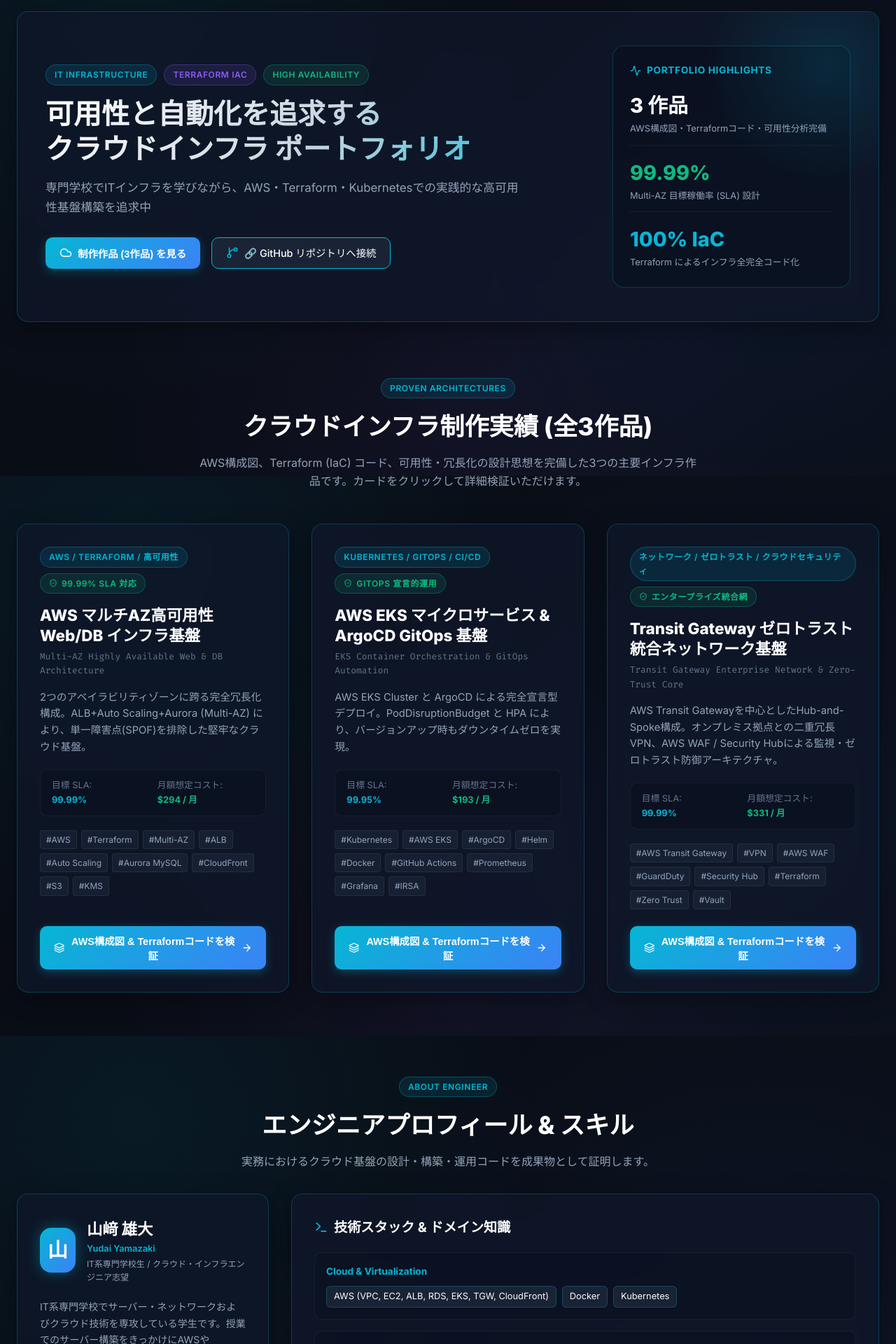
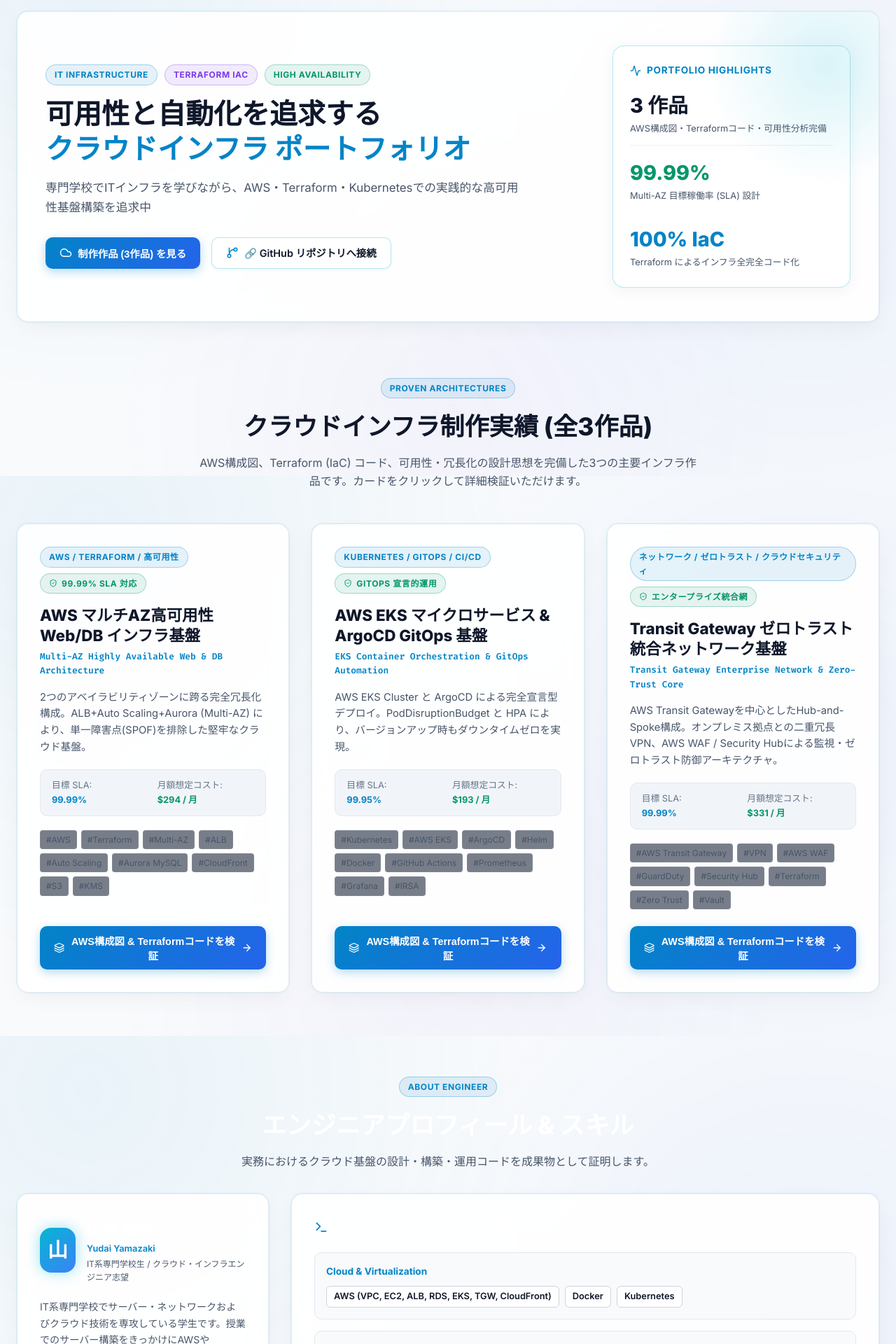
Before and after one commit to siw24010038-ui/infra-portfolio, a React (Vite) app: page / in a window 1280 px wide. Shown: the part 120-2040 px from the top of the page at 70% size. Built offline with nearby package versions, Linux system fonts and the light colour scheme.

Commit message:
style: convert UI design theme to clean bright white background

```diff
--- a/src/App.jsx
+++ b/src/App.jsx
@@ -41,7 +41,7 @@
         }}>
           <div style={{ textAlign: 'center', maxWidth: '720px', margin: '0 auto 48px' }}>
             <div className="cyber-badge" style={{ marginBottom: '12px' }}>PROVEN ARCHITECTURES</div>
-            <h2 style={{ fontSize: '2.2rem', fontWeight: 800, color: '#fff', marginBottom: '12px' }}>
+            <h2 style={{ fontSize: '2.2rem', fontWeight: 800, color: '#0f172a', marginBottom: '12px' }}>
               クラウドインフラ制作実績 (全3作品)
             </h2>
             <p style={{ color: 'var(--text-muted)', fontSize: '1rem', lineHeight: 1.6 }}>
@@ -78,8 +78,8 @@
 
       {/* Footer */}
       <footer style={{
-        background: '#050914',
-        borderTop: '1px solid rgba(6, 182, 212, 0.15)',
+        background: '#ffffff',
+        borderTop: '1px solid rgba(226, 232, 240, 0.8)',
         padding: '32px 24px',
         fontSize: '0.85rem',
         color: 'var(--text-dim)'
@@ -94,7 +94,7 @@
           gap: '16px'
         }}>
           <div>
-            <strong style={{ color: '#fff' }}>山﨑 雄大 (Yudai Yamazaki)</strong> - Cloud & Infrastructure Engineer Portfolio
+            <strong style={{ color: '#0f172a' }}>山﨑 雄大 (Yudai Yamazaki)</strong> - Cloud & Infrastructure Engineer Portfolio
           </div>
 
           <div style={{ display: 'flex', alignItems: 'center', gap: '16px' }}>
@@ -102,16 +102,17 @@
             <button
               onClick={scrollToTop}
               style={{
-                background: 'rgba(30, 41, 59, 0.8)',
-                border: '1px solid var(--border-cyan)',
-                color: 'var(--text-muted)',
+                background: '#f1f5f9',
+                border: '1px solid #cbd5e1',
+                color: 'var(--text-main)',
                 borderRadius: '8px',
                 padding: '6px 12px',
                 cursor: 'pointer',
                 display: 'flex',
                 alignItems: 'center',
                 gap: '6px',
-                fontSize: '0.75rem'
+                fontSize: '0.75rem',
+                fontWeight: 600
               }}
             >
               <ArrowUp size={14} /> ページトップへ
--- a/src/components/Header.jsx
+++ b/src/components/Header.jsx
@@ -7,9 +7,9 @@
       position: 'sticky',
       top: 0,
       zIndex: 100,
-      background: 'rgba(9, 13, 22, 0.85)',
+      background: 'rgba(255, 255, 255, 0.9)',
       backdropFilter: 'blur(12px)',
-      borderBottom: '1px solid rgba(6, 182, 212, 0.2)',
+      borderBottom: '1px solid rgba(226, 232, 240, 0.8)',
       padding: '14px 28px'
     }}>
       <div style={{
--- a/src/components/HeroSection.jsx
+++ b/src/components/HeroSection.jsx
@@ -34,12 +34,10 @@
               fontWeight: 800,
               lineHeight: 1.25,
               marginBottom: '16px',
-              background: 'linear-gradient(135deg, #ffffff 0%, #cbd5e1 50%, #06b6d4 100%)',
-              WebkitBackgroundClip: 'text',
-              WebkitTextFillColor: 'transparent'
+              color: '#0f172a'
             }}>
               可用性と自動化を追求する<br />
-              クラウドインフラ ポートフォリオ
+              <span style={{ color: 'var(--cyan-primary)' }}>クラウドインフラ ポートフォリオ</span>
             </h1>
 
             <p style={{ color: 'var(--text-muted)', fontSize: '1.05rem', lineHeight: 1.7, marginBottom: '28px', maxWidth: '680px' }}>
@@ -55,7 +53,7 @@
                 target="_blank"
                 rel="noopener noreferrer"
                 className="btn-secondary"
-                style={{ textDecoration: 'none', color: '#fff', borderColor: 'var(--cyan-primary)' }}
+                style={{ textDecoration: 'none', color: 'var(--text-main)', borderColor: 'var(--border-cyan)' }}
               >
                 <GitBranch size={18} color="var(--cyan-primary)" /> 🔗 GitHub リポジトリへ接続
               </a>
@@ -64,10 +62,11 @@
 
           {/* Quick Metrics Card */}
           <div style={{
-            background: 'rgba(11, 17, 32, 0.8)',
+            background: '#ffffff',
             border: '1px solid var(--border-cyan)',
             borderRadius: '16px',
             padding: '24px',
+            boxShadow: '0 4px 20px rgba(0,0,0,0.05)',
             display: 'flex',
             flexDirection: 'column',
             gap: '16px'
@@ -76,8 +75,8 @@
               <Activity size={16} /> PORTFOLIO HIGHLIGHTS
             </div>
 
-            <div style={{ borderBottom: '1px solid rgba(255,255,255,0.06)', paddingBottom: '12px' }}>
-              <div style={{ fontSize: '1.8rem', fontWeight: 800, color: '#fff' }}>3 作品</div>
+            <div style={{ borderBottom: '1px solid rgba(0,0,0,0.06)', paddingBottom: '12px' }}>
+              <div style={{ fontSize: '1.8rem', fontWeight: 800, color: '#0f172a' }}>3 作品</div>
               <div style={{ fontSize: '0.8rem', color: 'var(--text-muted)' }}>AWS構成図・Terraformコード・可用性分析完備</div>
             </div>
 
--- a/src/components/ProjectCard.jsx
+++ b/src/components/ProjectCard.jsx
@@ -22,10 +22,10 @@
         </div>
 
         {/* Project Title */}
-        <h3 style={{ fontSize: '1.4rem', fontWeight: 800, color: '#fff', marginBottom: '6px', lineHeight: 1.3 }}>
+        <h3 style={{ fontSize: '1.4rem', fontWeight: 800, color: '#0f172a', marginBottom: '6px', lineHeight: 1.3 }}>
           {project.title}
         </h3>
-        <div style={{ fontSize: '0.8rem', color: 'var(--text-dim)', marginBottom: '16px', fontFamily: 'var(--font-mono)' }}>
+        <div style={{ fontSize: '0.8rem', color: 'var(--cyan-primary)', marginBottom: '16px', fontFamily: 'var(--font-mono)', fontWeight: 600 }}>
           {project.englishTitle}
         </div>
 
@@ -36,8 +36,8 @@
 
         {/* Highlights Row */}
         <div style={{
-          background: 'rgba(11, 17, 32, 0.7)',
-          border: '1px solid rgba(255,255,255,0.06)',
+          background: '#f1f5f9',
+          border: '1px solid #e2e8f0',
           borderRadius: '10px',
           padding: '12px 16px',
           display: 'grid',
--- a/src/components/SkillsSection.jsx
+++ b/src/components/SkillsSection.jsx
@@ -81,8 +81,8 @@
             <div style={{ display: 'flex', flexDirection: 'column', gap: '16px' }}>
               {engineerProfile.skills.map((group) => (
                 <div key={group.category} style={{
-                  background: 'rgba(11, 17, 32, 0.6)',
-                  border: '1px solid rgba(255,255,255,0.06)',
+                  background: '#f8fafc',
+                  border: '1px solid #e2e8f0',
                   borderRadius: '10px',
                   padding: '16px'
                 }}>
@@ -92,12 +92,13 @@
                   <div style={{ display: 'flex', flexWrap: 'wrap', gap: '8px' }}>
                     {group.items.map((skill) => (
                       <span key={skill} style={{
-                        background: 'rgba(30, 41, 59, 0.8)',
-                        color: '#f8fafc',
+                        background: '#ffffff',
+                        color: '#0f172a',
                         fontSize: '0.8rem',
+                        fontWeight: 600,
                         padding: '4px 10px',
                         borderRadius: '6px',
-                        border: '1px solid var(--border-cyan)'
+                        border: '1px solid #cbd5e1'
                       }}>
                         {skill}
                       </span>
@@ -110,13 +111,13 @@
 
           {/* Design Principles */}
           <div className="glass-card" style={{ padding: '32px' }}>
-            <h3 style={{ fontSize: '1.2rem', fontWeight: 700, color: '#fff', marginBottom: '16px', display: 'flex', alignItems: 'center', gap: '8px' }}>
+            <h3 style={{ fontSize: '1.2rem', fontWeight: 700, color: '#0f172a', marginBottom: '16px', display: 'flex', alignItems: 'center', gap: '8px' }}>
               <Shield size={20} color="var(--emerald-success)" />
               インフラ設計の基本方針 (Core Principles)
             </h3>
 
             <div style={{ display: 'grid', gridTemplateColumns: 'repeat(auto-fit, minmax(240px, 1fr))', gap: '16px' }}>
-              <div style={{ background: '#0b1120', padding: '16px', borderRadius: '10px', border: '1px solid rgba(255,255,255,0.06)' }}>
+              <div style={{ background: '#f8fafc', padding: '16px', borderRadius: '10px', border: '1px solid #e2e8f0' }}>
                 <div style={{ fontWeight: 700, color: 'var(--cyan-primary)', fontSize: '0.9rem', marginBottom: '6px' }}>
                   1. SPOF排除とMulti-AZ冗長化
                 </div>
@@ -125,7 +126,7 @@
                 </div>
               </div>
 
-              <div style={{ background: '#0b1120', padding: '16px', borderRadius: '10px', border: '1px solid rgba(255,255,255,0.06)' }}>
+              <div style={{ background: '#f8fafc', padding: '16px', borderRadius: '10px', border: '1px solid #e2e8f0' }}>
                 <div style={{ fontWeight: 700, color: 'var(--emerald-success)', fontSize: '0.9rem', marginBottom: '6px' }}>
                   2. 100% Terraform (IaC) コード化
                 </div>
--- a/src/index.css
+++ b/src/index.css
@@ -1,21 +1,21 @@
 @import url('https://fonts.googleapis.com/css2?family=Fira+Code:wght@400;500;600&family=Inter:wght@300;400;500;600;700;800&display=swap');
 
 :root {
-  --bg-dark: #090d16;
-  --bg-card: rgba(15, 23, 42, 0.75);
-  --bg-card-hover: rgba(30, 41, 59, 0.85);
-  --border-cyan: rgba(6, 182, 212, 0.25);
-  --border-cyan-bright: rgba(6, 182, 212, 0.6);
-  --cyan-primary: #06b6d4;
-  --cyan-glow: rgba(6, 182, 212, 0.4);
-  --blue-accent: #3b82f6;
-  --emerald-success: #10b981;
-  --purple-accent: #8b5cf6;
-  --amber-warning: #f59e0b;
-  --text-main: #f8fafc;
-  --text-muted: #94a3b8;
+  --bg-light: #f8fafc;
+  --bg-card: rgba(255, 255, 255, 0.9);
+  --bg-card-hover: #ffffff;
+  --border-cyan: rgba(6, 182, 212, 0.3);
+  --border-cyan-bright: #06b6d4;
+  --cyan-primary: #0284c7;
+  --cyan-glow: rgba(2, 132, 199, 0.25);
+  --blue-accent: #2563eb;
+  --emerald-success: #059669;
+  --purple-accent: #7c3aed;
+  --amber-warning: #d97706;
+  --text-main: #0f172a;
+  --text-muted: #475569;
   --text-dim: #64748b;
-  --code-bg: #0b1120;
+  --code-bg: #0f172a;
   --font-sans: 'Inter', system-ui, -apple-system, sans-serif;
   --font-mono: 'Fira Code', monospace;
 }
@@ -27,16 +27,16 @@
 }
 
 body {
-  background-color: var(--bg-dark);
+  background-color: var(--bg-light);
   color: var(--text-main);
   font-family: var(--font-sans);
   min-height: 100vh;
   line-height: 1.6;
   overflow-x: hidden;
   background-image:
-    radial-gradient(circle at 15% 15%, rgba(6, 182, 212, 0.08) 0%, transparent 45%),
-    radial-gradient(circle at 85% 60%, rgba(59, 130, 246, 0.08) 0%, transparent 50%),
-    radial-gradient(circle at 50% 90%, rgba(139, 92, 246, 0.06) 0%, transparent 50%);
+    radial-gradient(circle at 10% 10%, rgba(2, 132, 199, 0.06) 0%, transparent 45%),
+    radial-gradient(circle at 90% 50%, rgba(37, 99, 235, 0.06) 0%, transparent 50%),
+    radial-gradient(circle at 50% 90%, rgba(124, 58, 237, 0.04) 0%, transparent 50%);
   background-attachment: fixed;
 }
 
@@ -46,31 +46,31 @@
   height: 8px;
 }
 ::-webkit-scrollbar-track {
-  background: var(--bg-dark);
+  background: var(--bg-light);
 }
 ::-webkit-scrollbar-thumb {
-  background: #1e293b;
+  background: #cbd5e1;
   border-radius: 4px;
-  border: 1px solid var(--border-cyan);
 }
 ::-webkit-scrollbar-thumb:hover {
   background: var(--cyan-primary);
 }
 
-/* Glassmorphism Card Style */
+/* Glassmorphism Card Style (Bright Mode) */
 .glass-card {
   background: var(--bg-card);
   backdrop-filter: blur(12px);
   -webkit-backdrop-filter: blur(12px);
-  border: 1px solid var(--border-cyan);
+  border: 1px solid rgba(226, 232, 240, 0.9);
   border-radius: 16px;
-  box-shadow: 0 8px 32px 0 rgba(0, 0, 0, 0.37);
+  box-shadow: 0 10px 30px -5px rgba(15, 23, 42, 0.05), 0 0 0 1px rgba(6, 182, 212, 0.1);
   transition: all 0.3s cubic-bezier(0.4, 0, 0.2, 1);
 }
 
 .glass-card:hover {
+  background: var(--bg-card-hover);
   border-color: var(--border-cyan-bright);
-  box-shadow: 0 12px 40px 0 rgba(6, 182, 212, 0.15);
+  box-shadow: 0 16px 40px -10px rgba(2, 132, 199, 0.15), 0 0 0 1px var(--border-cyan-bright);
   transform: translateY(-3px);
 }
 
@@ -82,7 +82,7 @@
   box-shadow: 0 0 20px var(--cyan-glow);
 }
 
-/* Cyber Badge */
+/* Cyber Badge (Bright Mode) */
 .cyber-badge {
   display: inline-flex;
   align-items: center;
@@ -90,24 +90,24 @@
   padding: 4px 12px;
   border-radius: 9999px;
   font-size: 0.75rem;
-  font-weight: 600;
+  font-weight: 700;
   text-transform: uppercase;
   letter-spacing: 0.05em;
-  background: rgba(6, 182, 212, 0.12);
+  background: rgba(2, 132, 199, 0.1);
   color: var(--cyan-primary);
-  border: 1px solid rgba(6, 182, 212, 0.3);
+  border: 1px solid rgba(2, 132, 199, 0.3);
 }
 
 .cyber-badge.green {
-  background: rgba(16, 185, 129, 0.12);
+  background: rgba(5, 150, 105, 0.1);
   color: var(--emerald-success);
-  border-color: rgba(16, 185, 129, 0.3);
+  border-color: rgba(5, 150, 105, 0.3);
 }
 
 .cyber-badge.purple {
-  background: rgba(139, 92, 246, 0.12);
+  background: rgba(124, 58, 237, 0.1);
   color: var(--purple-accent);
-  border-color: rgba(139, 92, 246, 0.3);
+  border-color: rgba(124, 58, 237, 0.3);
 }
 
 /* Animated Pulse Dot */
@@ -116,22 +116,22 @@
   height: 8px;
   border-radius: 50%;
   background-color: var(--emerald-success);
-  box-shadow: 0 0 0 0 rgba(16, 185, 129, 0.7);
+  box-shadow: 0 0 0 0 rgba(5, 150, 105, 0.7);
   animation: pulse 2s infinite;
 }
 
 @keyframes pulse {
   0% {
     transform: scale(0.95);
-    box-shadow: 0 0 0 0 rgba(16, 185, 129, 0.7);
+    box-shadow: 0 0 0 0 rgba(5, 150, 105, 0.7);
   }
   70% {
     transform: scale(1);
-    box-shadow: 0 0 0 8px rgba(16, 185, 129, 0);
+    box-shadow: 0 0 0 8px rgba(5, 150, 105, 0);
   }
   100% {
     transform: scale(0.95);
-    box-shadow: 0 0 0 0 rgba(16, 185, 129, 0);
+    box-shadow: 0 0 0 0 rgba(5, 150, 105, 0);
   }
 }
 
@@ -150,9 +150,9 @@
   animation: flowLine 1.5s linear infinite;
 }
 
-/* Button Styles */
+/* Button Styles (Bright Mode) */
 .btn-primary {
-  background: linear-gradient(135deg, #06b6d4 0%, #3b82f6 100%);
+  background: linear-gradient(135deg, #0284c7 0%, #2563eb 100%);
   color: #fff;
   border: none;
   padding: 10px 20px;
@@ -164,32 +164,33 @@
   align-items: center;
   gap: 8px;
   transition: all 0.2s ease;
-  box-shadow: 0 4px 14px rgba(6, 182, 212, 0.3);
+  box-shadow: 0 4px 14px rgba(2, 132, 199, 0.3);
 }
 .btn-primary:hover {
   transform: translateY(-2px);
-  box-shadow: 0 6px 20px rgba(6, 182, 212, 0.5);
-  filter: brightness(1.1);
+  box-shadow: 0 6px 20px rgba(2, 132, 199, 0.4);
+  filter: brightness(1.05);
 }
 
 .btn-secondary {
-  background: rgba(30, 41, 59, 0.8);
+  background: #ffffff;
   color: var(--text-main);
-  border: 1px solid var(--border-cyan);
+  border: 1px solid #cbd5e1;
   padding: 10px 20px;
   border-radius: 10px;
-  font-weight: 500;
+  font-weight: 600;
   font-size: 0.9rem;
   cursor: pointer;
   display: inline-flex;
   align-items: center;
   gap: 8px;
   transition: all 0.2s ease;
+  box-shadow: 0 2px 5px rgba(0, 0, 0, 0.04);
 }
 .btn-secondary:hover {
-  background: rgba(51, 65, 85, 0.9);
+  background: #f1f5f9;
   border-color: var(--cyan-primary);
-  color: #fff;
+  color: var(--cyan-primary);
 }
 
 /* Tab Navigation */
@@ -215,15 +216,15 @@
   border-bottom-color: var(--cyan-primary);
 }
 
-/* Modal Overlay */
+/* Modal Overlay (Bright Mode) */
 .modal-overlay {
   position: fixed;
   top: 0;
   left: 0;
   right: 0;
   bottom: 0;
-  background: rgba(5, 9, 20, 0.85);
-  backdrop-filter: blur(10px);
+  background: rgba(15, 23, 42, 0.6);
+  backdrop-filter: blur(8px);
   z-index: 1000;
   display: flex;
   align-items: center;
@@ -238,12 +239,12 @@
 }
 
 .modal-content {
-  background: #0f172a;
-  border: 1px solid var(--border-cyan-bright);
+  background: #ffffff;
+  border: 1px solid rgba(2, 132, 199, 0.3);
   border-radius: 20px;
   width: 100%;
   max-width: 1100px;
   max-height: 90vh;
   overflow-y: auto;
-  box-shadow: 0 25px 50px -12px rgba(0, 0, 0, 0.8);
+  box-shadow: 0 25px 50px -12px rgba(15, 23, 42, 0.25);
 }
```
Also changed, not shown: src/components/ArchitectureDiagram.jsx (+22 -20 lines), src/components/AvailabilitySection.jsx (+15 -13 lines), src/components/CostCalculator.jsx (+17 -15 lines), src/components/ProjectDetailModal.jsx (+7 -7 lines).
